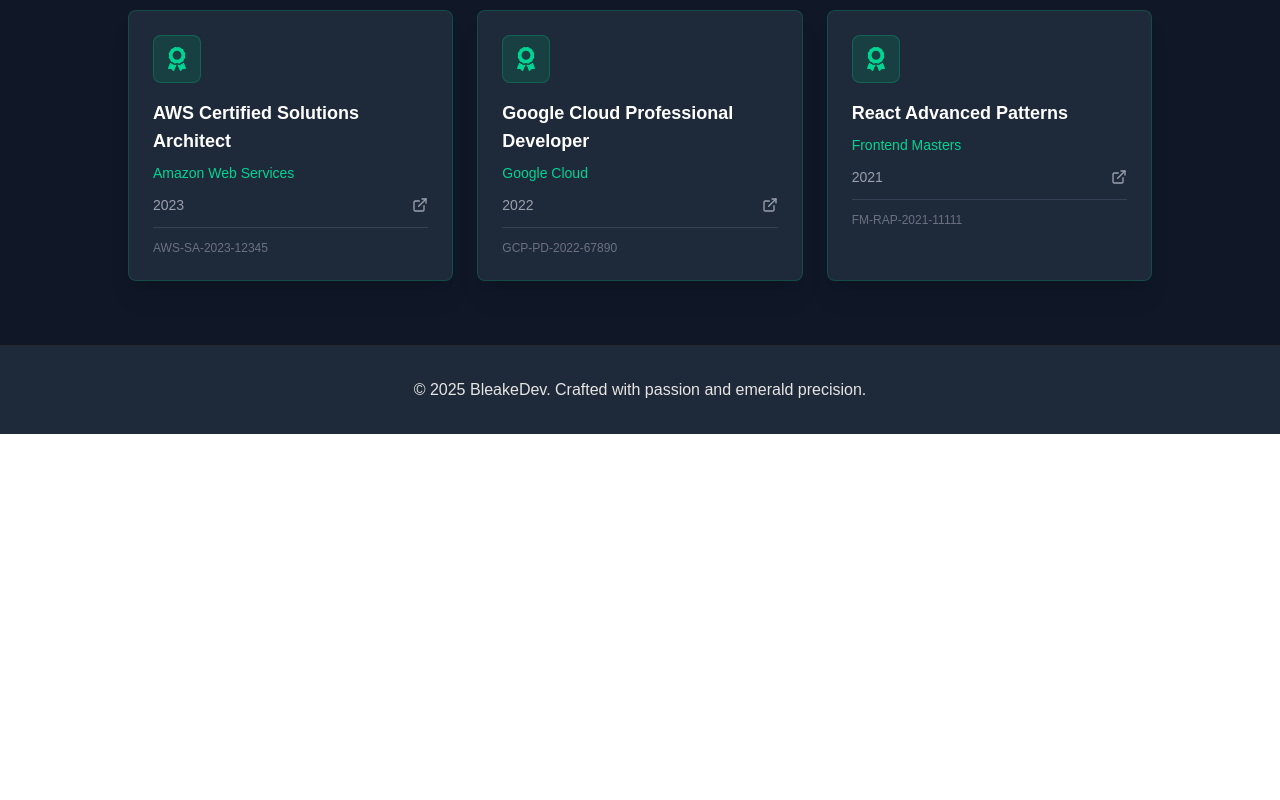
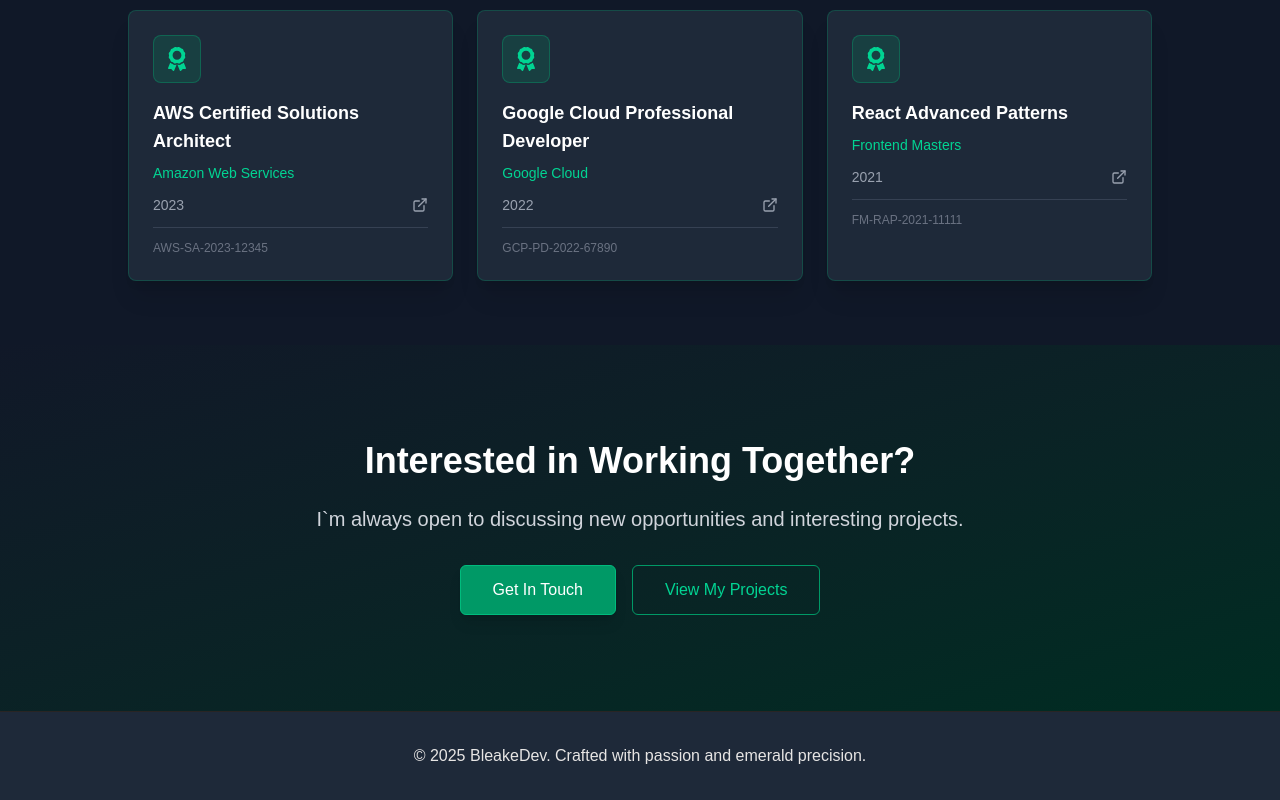
Before and after one commit to Ianbleake/BleakeDev, a Next.js app: page /experience in a window 1280 px wide. Shown: the part 2561-3361 px from the top of the page. Before the commit the page ends 2995 px from the top, so only its background shows below. Built offline with nearby package versions, Linux system fonts and the light colour scheme.

Commit message:
feat: add contact component to experience page

```diff
--- /dev/null
+++ b/src/app/experience/components/contact.tsx
@@ -0,0 +1,32 @@
+import Button from "@/components/ui/button";
+import React from "react";
+
+export default function Contact(): React.ReactElement {
+  return (
+    <section className="py-24 px-6 bg-gradient-to-br from-gray-900 to-emerald-950">
+      <div className="max-w-4xl mx-auto text-center">
+        <h2 className="text-4xl font-bold text-white mb-6">Interested in Working Together?</h2>
+        <p className="text-xl text-gray-300 mb-8 max-w-2xl mx-auto">
+          I`m always open to discussing new opportunities and interesting projects.
+        </p>
+        <div className="flex flex-col sm:flex-row gap-4 justify-center">
+          <Button
+            isLink
+            route="/contact"
+            className="bg-emerald-600 hover:bg-emerald-700 text-white px-8 py-3 shadow-lg"
+          >
+            Get In Touch
+          </Button>
+          <Button
+            variant="secondary"
+            isLink
+            route="/proyects"
+            className="border-emerald-600 text-emerald-400 hover:bg-emerald-950 px-8 py-3 bg-transparent"
+          >
+            View My Projects
+          </Button>
+        </div>
+      </div>
+    </section>
+  );
+}
--- a/src/app/experience/page.tsx
+++ b/src/app/experience/page.tsx
@@ -6,6 +6,7 @@
 import Timeline from "./components/Timeline";
 import Education from "./components/Education";
 import Certifications from "./components/Certifications";
+import Contact from "./components/contact";
 
 export default function Experience(): React.ReactElement {
 
@@ -15,6 +16,7 @@
       <Timeline/>
       <Education/>
       <Certifications/>
+      <Contact/>
     </Page>
   );
 }
```
